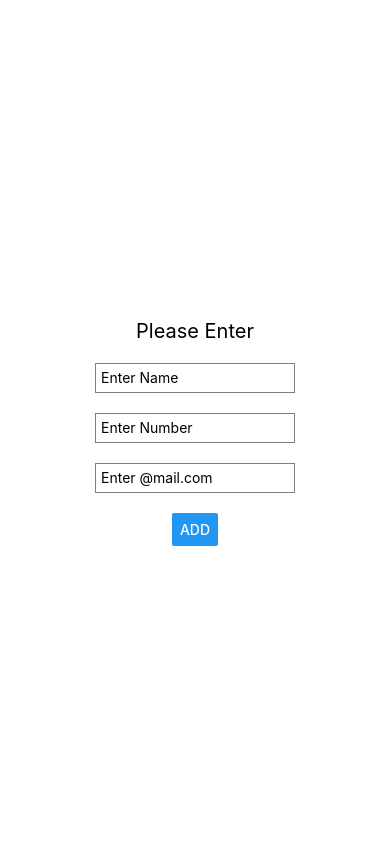
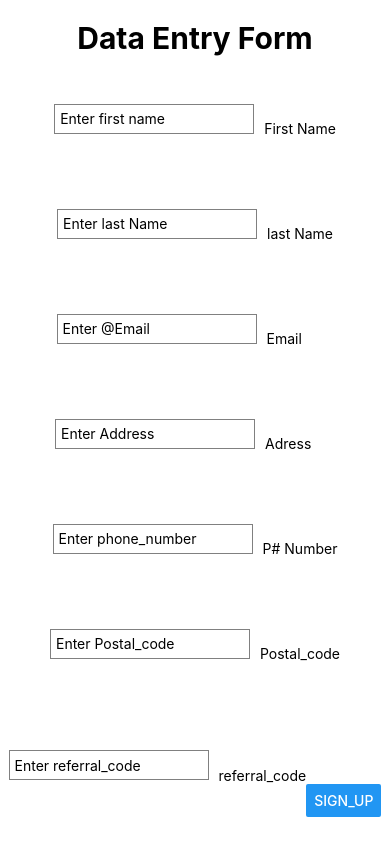
Before and after one commit to Muhammad-Usman36/FORMIC_PROJECT, a React Native app: screen / in a window 390 px wide. Built offline with nearby package versions, Linux system fonts and the light colour scheme.

Commit message:
Add structure

```diff
--- a/App.tsx
+++ b/App.tsx
@@ -2,30 +2,64 @@ import React,{useState} from "react";
 import { View,Text,Button,StyleSheet,TextInput,Alert } from "react-native";
 
 export const App: React.FC = () => {
-  const wait_for_the_logic = () =>
-  Alert.alert([
 
-    {text: 'OK', onPress: () => console.log('OK Pressed')},
-  ]);
   return(
-    <View style={styles.mainView}>
-      <Text style={{fontSize: 20,margin: 20}}>Please Enter</Text>
-      <TextInput style={styles.input} placeholder="Enter Name" />
-      <TextInput style={styles.input} placeholder="Enter Number" />
-      <TextInput style={styles.input} placeholder="Enter @mail.com" />
-      <Button title="ADD"onPress={() => Alert.alert('wait for the logic')}/>
+    <View style={{backgroundColor: 'white',flex:1}}>
+      <Text style={{color: 'black',fontWeight: 'bold', alignSelf: 'center',fontSize: 30,marginVertical: 20}}>
+        Data Entry Form
+      </Text>
+
+ <View style={styles.mainView}>
+
+<TextInput style={styles.input} placeholder="Enter first name" placeholderTextColor={"black"}/>
+<Text style={{color: 'black',marginLeft: 10}}>First Name</Text>
+
+
+<TextInput style={styles.input} placeholder="Enter last Name" placeholderTextColor={"black"}/>
+<Text style={{color: 'black',marginLeft: 10}}>last Name</Text>
+
+<TextInput style={styles.input} placeholder="Enter @Email" placeholderTextColor={"black"}/>
+<Text style={{color: 'black',marginLeft: 10}}>Email        </Text>
+
+
+
+<TextInput style={styles.input} placeholder="Enter Address" placeholderTextColor={"black"}/>
+<Text style={{color: 'black',marginLeft: 10}}>Adress      </Text>
+
+
+
+<TextInput style={styles.input} placeholder="Enter phone_number" placeholderTextColor={"black"}/>
+<Text style={{color: 'black',marginLeft: 10}}>P# Number</Text>
+
+
+<TextInput style={styles.input} placeholder="Enter Postal_code" placeholderTextColor={"black"}/>
+<Text style={{color: 'black',marginLeft: 10}}>Postal_code</Text>
+
+
+<TextInput style={styles.input} placeholder="Enter referral_code" placeholderTextColor={"black"}/>
+<Text style={{color: 'black',marginLeft: 10}}>referral_code</Text>
+<View style={{marginTop: 50}}>
+<Button title="Sign_up"onPress={() => Alert.alert('wait for the logic')}/>
+</View>
+
+</View>
+
 
     </View>
+
+
   );
 };
 export default App;
 
 const styles = StyleSheet.create({
   mainView: {
-    //backgroundColor: 'white',
     flex: 1,
     alignItems: 'center',
     justifyContent: 'center',
+    backgroundColor: 'white',
+    flexWrap: 'wrap',
+    flexDirection:'row',
   },
   input: {
     height: 30,
```
